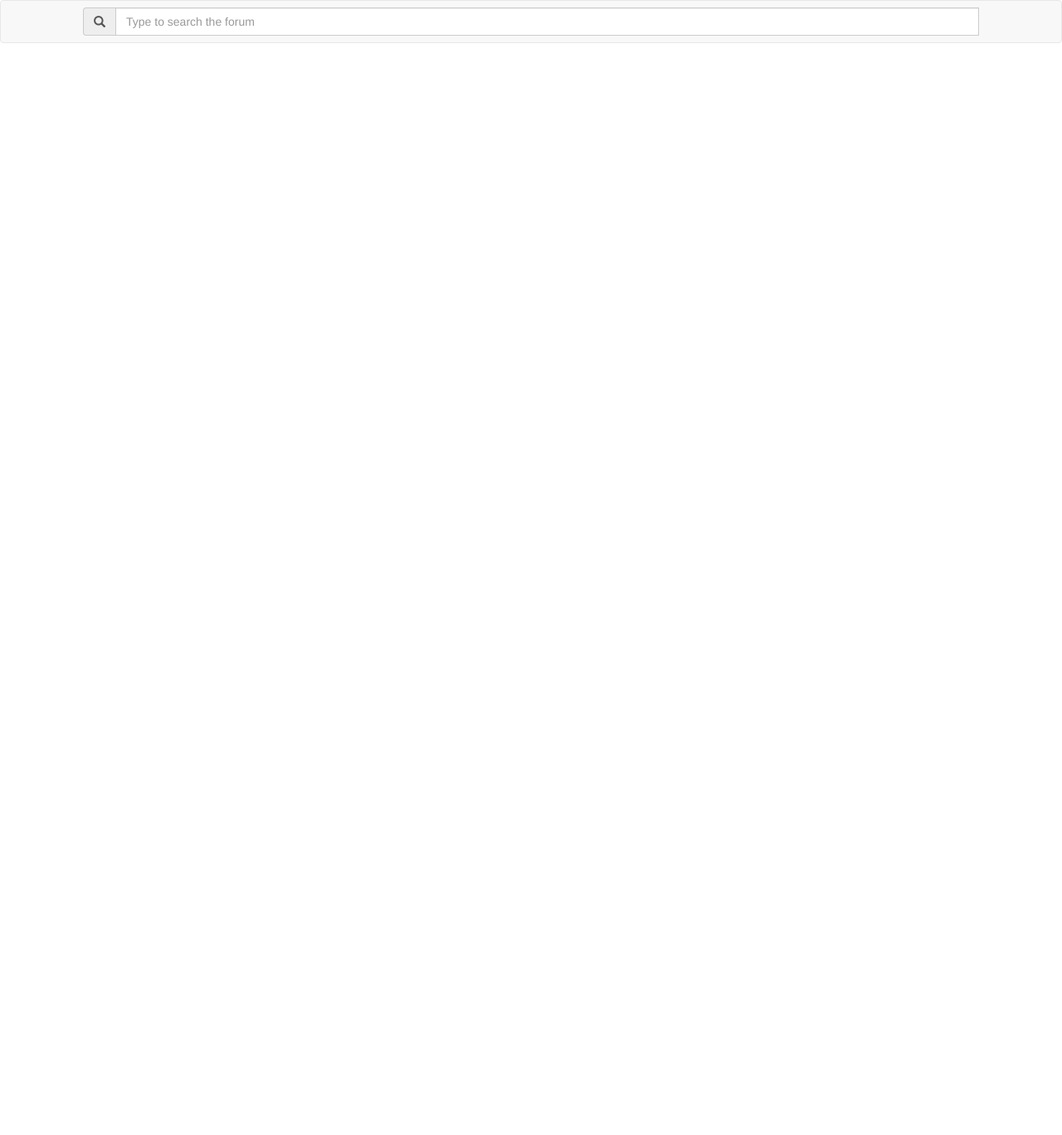
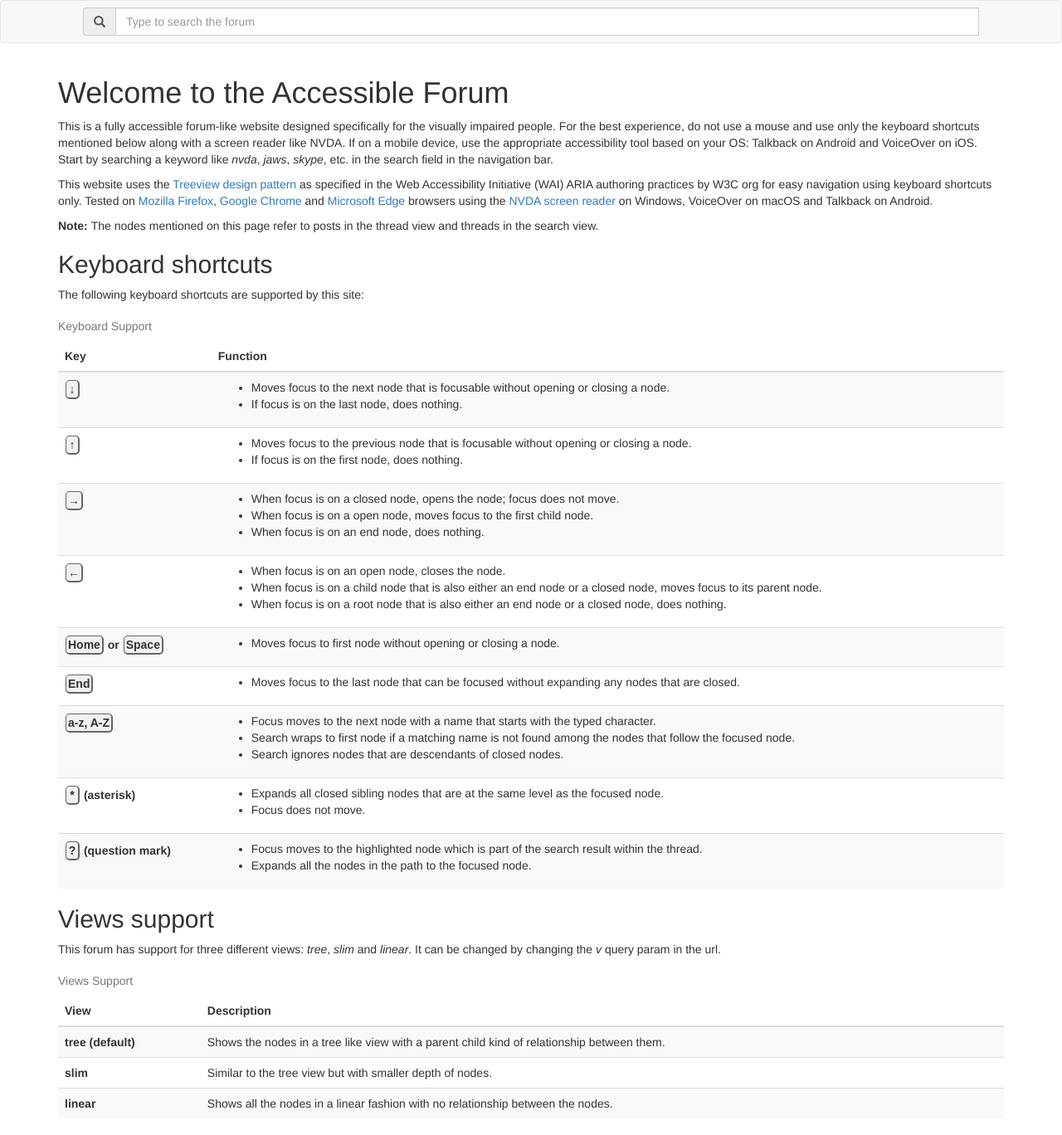
Before and after one commit to rmodi6/accessible-forums, a Flask app: page /explore in a window 1280 px wide. Shown: the whole page at 83% size. Before the commit the page ends 52 px from the top, so only its background shows below. Run offline with Flask 2, Linux system fonts and the light colour scheme; the visitor is signed in with stand-in values (Sample User, id 1); data comes from the database, SQL or seed files in the repository; some libraries are stand-ins or nearby versions.

Commit message:
Heroku deployment changes
- Add Procfile for heroku deployment
- Add packages to requirements.txt
- Add support for logging to stdout
- Add support for postgresql database
- Make changes to database schema for postgresql
- Update help.html and add it to the home page
- Change default view to tree view
- Update README.md

```diff
--- a/app/main/forms.py
+++ b/app/main/forms.py
@@ -35,7 +35,7 @@ class PostForm(FlaskForm):
 
 class SearchForm(FlaskForm):
     q = StringField(_l('Type to search the forum'), validators=[DataRequired()])
-    v = HiddenField(_l('version'), default="linear")
+    v = HiddenField(_l('version'), default="tree")
     n = HiddenField(_l('Number of search results'), default=10)
 
     def __init__(self, *args, **kwargs):
--- a/app/models.py
+++ b/app/models.py
@@ -56,8 +56,8 @@ db.event.listen(db.session, 'after_commit', SearchableMixin.after_commit)
 
 followers = db.Table(
     'followers',
-    db.Column('follower_id', db.Integer, db.ForeignKey('user.id')),
-    db.Column('followed_id', db.Integer, db.ForeignKey('user.id'))
+    db.Column('follower_id', db.String, db.ForeignKey('user.id')),
+    db.Column('followed_id', db.String, db.ForeignKey('user.id'))
 )
 
 parent_child_post = db.Table(
@@ -123,12 +123,12 @@ def load_user(id):
 class Post(SearchableMixin, db.Model):
     __searchable__ = ['body']
     id = db.Column(db.String, primary_key=True)
-    body = db.Column(db.String(140))
+    body = db.Column(db.String)
     label = db.Column(Enum(Label))
     timestamp = db.Column(db.DateTime, index=True, default=datetime.utcnow)
     user_id = db.Column(db.String, db.ForeignKey('user.id'))
     thread_id = db.Column(db.String, db.ForeignKey('thread.id'))
-    parent_ids = db.Column(db.String(140), index=True)
+    parent_ids = db.Column(db.String, index=True)
     child_posts = db.relationship(
         'Post', secondary=parent_child_post,
         primaryjoin=(parent_child_post.c.parent_id == id),
@@ -181,7 +181,7 @@ class Post(SearchableMixin, db.Model):
 class Thread(SearchableMixin, db.Model):
     __searchable__ = ['title']
     id = db.Column(db.String, primary_key=True)
-    title = db.Column(db.String(140))
+    title = db.Column(db.String)
     posts: List[Post] = db.relationship('Post', backref='thread', lazy='dynamic')
 
     def __repr__(self):
--- a/app/templates/help.html
+++ b/app/templates/help.html
@@ -1,16 +1,27 @@
-{% extends "base.html" %}
-{% block app_content %}
-    <h1>Welcome to the Accessibility Blog</h1>
+<h1>Welcome to the Accessible Forum</h1>
 <p>
-        This blog uses the
-        <a href="https://www.w3.org/TR/wai-aria-practices-1.1/examples/treeview/treeview-2/treeview-2a.html">
+    This is a fully accessible forum-like website designed specifically for the visually impaired people.
+    For the best experience, do not use a mouse and use only the keyboard shortcuts mentioned below along with a screen reader like NVDA.
+    If on a mobile device, use the appropriate accessibility tool based on your OS: Talkback on Android and VoiceOver on iOS.
+    Start by searching a keyword like <em>nvda</em>, <em>jaws</em>, <em>skype</em>, etc. in the search field in the navigation bar.
+</p>
+<p>
+    This website uses the
+    <a href="https://www.w3.org/TR/wai-aria-practices-1.1/#TreeView">
         Treeview design pattern
-        </a> for easy navigation using keyboard shortcuts only.
+    </a> as specified in the Web Accessibility Initiative (WAI) ARIA authoring practices by W3C org for easy navigation using keyboard shortcuts only.
     Tested on
     <a href="https://www.mozilla.org/en-US/firefox/new/">Mozilla Firefox</a>,
     <a href="https://www.google.com/chrome/">Google Chrome</a> and
     <a href="https://www.microsoft.com/en-us/edge">Microsoft Edge</a> browsers using the
-        <a href="https://www.nvaccess.org/">NVDA screen reader</a> for Windows.
+    <a href="https://www.nvaccess.org/">NVDA screen reader</a> on Windows, VoiceOver on macOS and Talkback on Android.
+</p>
+<p>
+    <strong>Note: </strong>The nodes mentioned on this page refer to posts in the thread view and threads in the search view.
+</p>
+<h2>Keyboard shortcuts</h2>
+<p>
+    The following keyboard shortcuts are supported by this site:
 </p>
 <table class="table table-hover table-striped">
     <caption>Keyboard Support</caption>
@@ -68,7 +79,7 @@
         </td>
     </tr>
     <tr data-test-id="key-home">
-            <th><span class="keycap">Home</span></th>
+        <th><span class="keycap">Home</span> or <span class="keycap">Space</span></th>
         <td>
             <ul>
                 <li>Moves focus to first node without opening or closing a node.</li>
@@ -106,6 +117,55 @@
             </ul>
         </td>
     </tr>
+    <tr data-test-id="key-question">
+        <th>
+            <span class="keycap">?</span> (question mark)
+        </th>
+        <td>
+            <ul>
+                <li>Focus moves to the highlighted node which is part of the search result within the thread.</li>
+                <li>Expands all the nodes in the path to the focused node.</li>
+            </ul>
+        </td>
+    </tr>
     </tbody>
 </table>
-{% endblock %}
+
+<h2>Views support</h2>
+<p>
+This forum has support for three different views: <em>tree</em>, <em>slim</em> and <em>linear</em>. It can be changed by changing the <em>v</em> query param in the url.
+</p>
+<table class="table table-hover table-striped">
+    <caption>Views Support</caption>
+    <thead>
+    <tr>
+        <th scope="col">
+            View
+        </th>
+        <th scope="col">
+            Description
+        </th>
+    </tr>
+    </thead>
+
+    <tbody>
+    <tr data-test-id="tree-view">
+        <th>tree (default)</th>
+        <td>
+            Shows the nodes in a tree like view with a parent child kind of relationship between them.
+        </td>
+    </tr>
+    <tr data-test-id="slim-view">
+        <th>slim</th>
+        <td>
+            Similar to the tree view but with smaller depth of nodes.
+        </td>
+    </tr>
+    <tr data-test-id="linear-view">
+        <th>linear</th>
+        <td>
+            Shows all the nodes in a linear fashion with no relationship between the nodes.
+        </td>
+    </tr>
+    </tbody>
+</table>
--- a/app/templates/index.html
+++ b/app/templates/index.html
@@ -2,4 +2,5 @@
 {% import 'bootstrap/wtf.html' as wtf %}
 
 {% block app_content %}
+{% include 'help.html' %}
 {% endblock %}
--- a/config.py
+++ b/config.py
@@ -8,8 +8,9 @@ load_dotenv(os.path.join(basedir, '.env'))
 
 class Config(object):
     SECRET_KEY = os.environ.get('SECRET_KEY') or 'you-will-never-guess'
-    SQLALCHEMY_DATABASE_URI = os.environ.get('DATABASE_URL') or 'sqlite:///' + os.path.join(basedir, 'app.db')
+    SQLALCHEMY_DATABASE_URI = os.environ.get('DATABASE_URL', '').replace('postgres://', 'postgresql://') or 'sqlite:///' + os.path.join(basedir, 'app.db')
     SQLALCHEMY_TRACK_MODIFICATIONS = False
+    LOG_TO_STDOUT = os.environ.get('LOG_TO_STDOUT')
     ELASTICSEARCH_URL = os.environ.get('ELASTICSEARCH_URL') or 'http://localhost:9200'
     BASE_DIR = basedir
     KEYLOGGER = os.environ.get('KEYLOGGER', '').lower()
--- a/requirements.txt
+++ b/requirements.txt
@@ -44,3 +44,7 @@ urllib3==1.25.10
 visitor==0.1.3
 Werkzeug==1.0.1
 WTForms==2.3.3
+
+# requirements for Heroku
+psycopg2==2.9.1
+gunicorn==20.1.0
```
Also changed, not shown: app/__init__.py (+12 -7 lines), migrations/versions/505319bada06_initial_commit.py (+5 -5 lines), README.md, 2 other files. Lines whose indentation alone changed are shown as unchanged.
